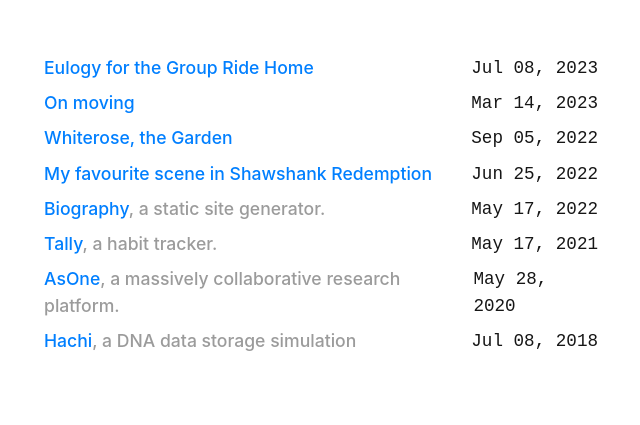
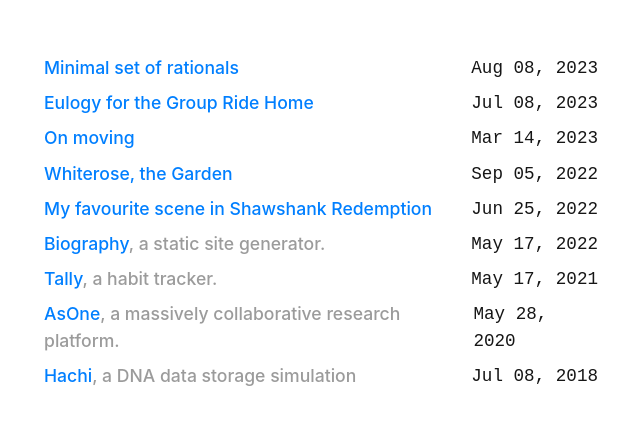
Before and after one commit to sm-hwang/biography, a plain HTML site: page public/index.html in a window 1280 px wide. Shown: the part 105-530 px from the top of the page, without its empty margins (319-959 px from the left). Drawn offline with Linux system fonts and the light colour scheme.

Commit message:
add ordered/unordered lists to biography, post minimal set of rationals

```diff
--- a/public/index.html
+++ b/public/index.html
@@ -13,22 +13,23 @@
 <body>
   <main>
 
-<ul>
-<li><a href="eulogyforthegroupridehome.html">Eulogy for the Group Ride Home</a><span class="date">Jul 08, 2023</span></li>
-<li><a href="onmoving.html">On moving</a><span class="date">Mar 14, 2023</span></li>
-<li><a href="whiterose.html">Whiterose, the Garden</a><span class="date">Sep 05, 2022</span></li>
-<li><a href="shawshank.html">My favourite scene in Shawshank Redemption</a><span class="date">Jun 25, 2022</span></li>
+<ul class="cover">
+    <li class="chapter"><a href="minimalsetofrationals.html">Minimal set of rationals</a><span class="date">Aug 08, 2023</span></li>
+<li class="chapter"><a href="eulogyforthegroupridehome.html">Eulogy for the Group Ride Home</a><span class="date">Jul 08, 2023</span></li>
+<li class="chapter"><a href="onmoving.html">On moving</a><span class="date">Mar 14, 2023</span></li>
+<li class="chapter"><a href="whiterose.html">Whiterose, the Garden</a><span class="date">Sep 05, 2022</span></li>
+<li class="chapter"><a href="shawshank.html">My favourite scene in Shawshank Redemption</a><span class="date">Jun 25, 2022</span></li>
 
-<li><span><a href="biography.html">Biography</a><span class="description">, a static site generator.</span></span><span class="date">May 17, 2022</span></li>
+<li class="chapter"><span><a href="biography.html">Biography</a><span class="description">, a static site generator.</span></span><span class="date">May 17, 2022</span></li>
 
 
-<li><span><a href="tally.html">Tally</a><span class="description">, a habit tracker.</span></span><span class="date">May 17, 2021</span></li>
+<li class="chapter"><span><a href="tally.html">Tally</a><span class="description">, a habit tracker.</span></span><span class="date">May 17, 2021</span></li>
 
 
-<li><span><a href="asone.html">AsOne</a><span class="description">, a massively collaborative research platform.</span></span><span class="date">May 28, 2020</span></li>
+<li class="chapter"><span><a href="asone.html">AsOne</a><span class="description">, a massively collaborative research platform.</span></span><span class="date">May 28, 2020</span></li>
 
 
-<li><span><a href="hachi.html">Hachi</a><span class="description">, a DNA data storage simulation</span></span><span class="date">Jul 08, 2018</span></li>
+<li class="chapter"><span><a href="hachi.html">Hachi</a><span class="description">, a DNA data storage simulation</span></span><span class="date">Jul 08, 2018</span></li>
 
 </ul>
 
--- a/public/styles.css
+++ b/public/styles.css
@@ -10,6 +10,7 @@
   --a: #007fff;
   --h: #78b1f3; /* hover */
   --m: #777777;
+  --l: rgba(121, 121, 121, 0.75);
 }
 
 /* @media (prefers-color-scheme: dark) { */
@@ -47,11 +48,12 @@
   margin-bottom: 1.3em;
 }
 
-ul {
-  list-style-type: none;
+ul.cover {
+  list-style: none;
+  margin: 0;
 }
 
-li {
+li.chapter {
   display: flex;
   justify-content: space-between;
   line-height: 1.5em;
@@ -116,7 +118,11 @@
   border: 1px solid var(--m);
 }
 
-/* .center { */
-/*   display: flex; */
-/*   justify-content: center; */
-/* } */
+ol li::marker, ul li::marker {
+  color: var(--l);
+}
+
+ul, ol {
+  margin-bottom: 1.3em;
+  margin-left: 1em;
+}
```
Also changed, not shown: public/minimalsetofrationals.html (added, +26 -0 lines), 1 other file.
